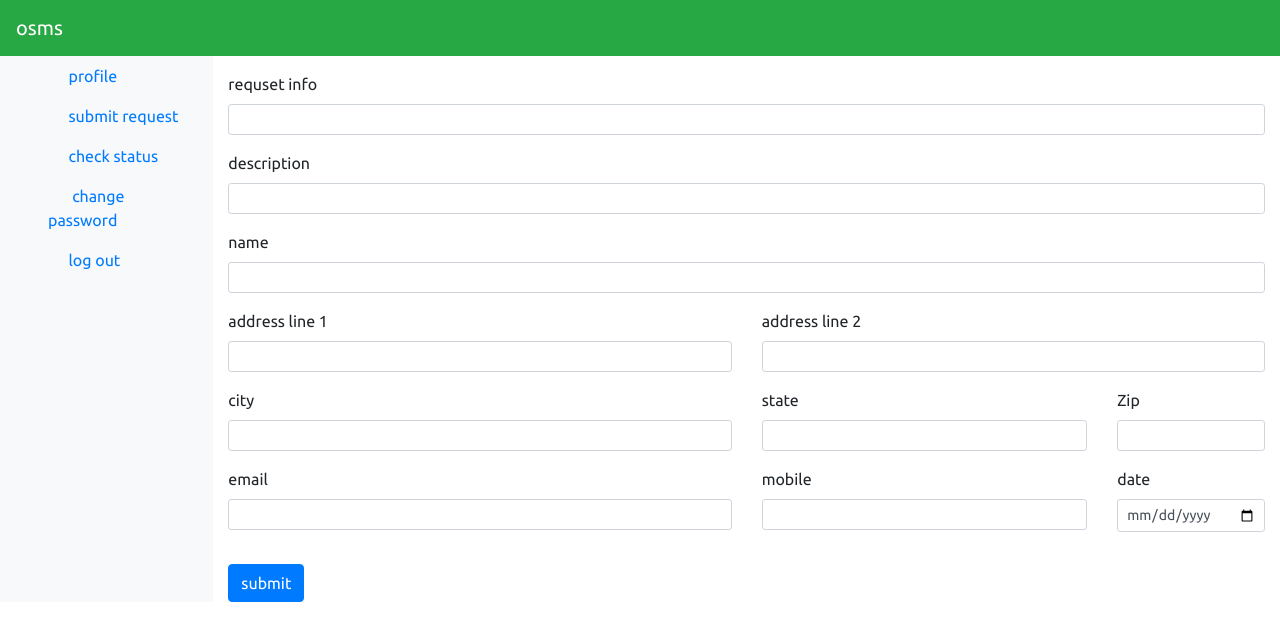
After one commit to sanjoygithub12345/corephp, a PHP site: page /user/userSubmitRequest.php in a window 1280 px wide. The commit adds this page. Shown: the top 641 px of the page. Run offline with PHP 8.4, Linux system fonts and the light colour scheme; some libraries are stand-ins or nearby versions; some web fonts are replaced.

Commit message:
create page and modify

```diff
--- a/index.php
+++ b/index.php
@@ -45,7 +45,7 @@
 		<div class="center mt-4">
 			<h3 class="text-danger text-uppercase font-weight-bold wfont">welcome to osms </h3>
 			<p class="font-italic fonts"> customer hapiness our aim</p>
-			<a href="userLogin.php" class="btn btn-primary mr-4">login</a>
+			<a href="user/userLogin.php" class="btn btn-primary mr-4">login</a>
 			<a href="#registration" class="btn btn-success mr-4">singnup</a>
 
 		</div>
@@ -80,7 +80,7 @@
 	</div>
 
 	<!-- registration form -->
-	    <?php include('userRegistration.php'); ?>
+	    <?php include('user/userRegistration.php'); ?>
 	<!-- start happy coustomer -->
 	<div class="container mt-4">
 		<div class="jumbotron bg-danger">
--- /dev/null
+++ b/user/include/footer.php
@@ -0,0 +1,8 @@
+	</div>
+	</div>
+</div>
+<script src="../js/jquery.js"></script>
+<script src="../js/bootstrap.min.js"></script>
+<script src="../js/all.min.js"></script>
+</body>
+</html>
--- /dev/null
+++ b/user/include/header.php
@@ -0,0 +1,44 @@
+<!DOCTYPE html>
+<html>
+<head>
+
+<!DOCTYPE html>
+<html>
+<head>
+	<title>userProfile</title>
+	<meta charset="utf-8">
+    <meta name="viewport" content="width=device-width, initial-scale=1, shrink-to-fit=no">
+     <!-- bootstrap css -->
+    <link rel="stylesheet" type="text/css" href="../css/bootstrap.min.css">
+       <!-- fontawsome css -->
+    <link rel="stylesheet" type="text/css" href="../css/all.min.css">
+       <!-- custom css css -->
+    <link rel="stylesheet" type="text/css" href="../css/custom.css">
+       <!-- google font  -->
+       <link href="https://fonts.googleapis.com/css?family=Ubuntu&display=swap" rel="stylesheet">
+</head>
+<body>
+	<!-- top navbar -->
+<nav class="navbar navbar-light bg-success ">
+  <a class="navbar-brand text-white" href="userProfile.php">osms</a>
+</nav>
+<!-- side navbar -->
+<div class="container-fluid">
+	<div class="row">
+		<div class="col-sm-12 text-center col-md-2 text-md-left text-sm-center sidebar bg-light pl-5 sidebar-stiky">
+			<ul class="navbar-nav flex-column">
+				<li class="nav-item"><a href="userProfile.php" class="nav-link mr-2 active"><i class="fas fa-user mr-2"></i>profile</a>
+				</li>
+					<li class="nav-item"><a href="userSubmitRequest.php" class="nav-link mr-2"><i class="fas fa-syringe mr-2"></i>submit request</a>
+				</li>
+					<li class="nav-item"><a href="userServiceStatus.php" class="nav-link mr-2"><i class="far fa-calendar-check mr-2"></i>check status</a>
+				</li>
+					<li class="nav-item"><a href="userChangePassword.php" class="nav-link mr-2"><i class="fas fa-key mr-2"></i> change password</a>
+				</li>
+					<li class="nav-item"><a href="logout.php" class="nav-link mr-2"><i class="fas fa-sign-out-alt mr-2"></i>log out</a>
+				</li>
+			</ul>
+
+		</div>
+		<div class="col-md-10 col-sm-8 mt-3">
+			<!-- create form -->
--- /dev/null
+++ b/user/logout.php
@@ -0,0 +1 @@
+logout.php
--- /dev/null
+++ b/user/userSubmitRequest.php
@@ -0,0 +1,79 @@
+<?php
+include('include/header.php');
+ ?>
+ <form>
+ 	<div class="form-group">
+ 		 <label>requset info</label>
+ 		 <input type="text" name="request" class="form-control form-control-sm">
+ 	</div>
+ 	<div class="form-group">
+ 		 <label>description</label>
+ 		 <input type="text" name="description" class="form-control form-control-sm">
+ 	</div>
+ 	<div class="form-group">
+ 		 <label>name</label>
+ 		 <input type="text" name="name" class="form-control form-control-sm">
+ 	</div>
+ 	<div class="row">
+ 		<div class="col-md-6">
+ 			<div class="form-group">
+ 			<label>address line 1</label>
+ 			<input type="text" name="address" class="form-control-sm form-control">
+ 			</div>
+ 		</div>
+ 		<div class="col-md-6">
+ 			<div class="form-group">
+ 			<label>address line 2</label>
+ 			<input type="text" name="address1" class="form-control-sm form-control">
+ 			</div>
+ 		</div>
+ 	</div>
+ 	<div class="row">
+ 		<div class="col-md-6">
+ 			<div class="form-group">
+ 				<label>city</label>
+ 				<input type="text" class="form-control form-control-sm" name="city">
+ 			</div>
+ 		</div>
+ 		<div class="col-md-4">
+ 			<div class="form-group">
+ 				<label>state</label>
+ 				<input type="text" class="form-control-sm form-control" name="state">
+ 			</div>
+ 		</div>
+ 		<div class="col-md-2">
+ 			<div class="form-group">
+ 				<label>Zip</label>
+ 				<input type="text" class="form-control-sm form-control" name="zip">
+ 			</div>
+ 		</div>
+
+ 	</div>
+ 	<div class="row">
+ 		<div class="col-md-6">
+ 			<div class="form-group">
+ 				<label>email</label>
+ 				<input type="email" class="form-control form-control-sm" name="email">
+ 			</div>
+ 		</div>
+ 		<div class="col-md-4">
+ 			<div class="form-group">
+ 				<label>mobile</label>
+ 				<input type="text" class="form-control-sm form-control" name="state">
+ 			</div>
+ 		</div>
+ 		<div class="col-md-2">
+ 			<div class="form-group">
+ 				<label>date</label>
+ 				<input type="date" class="form-control-sm form-control" name="date">
+ 			</div>
+ 		</div>
+
+ 	</div>
+ 	<input type="submit" value="submit" name="submit" class="btn btn-primary mt-3">
+
+ </form>
+ <?php
+include('include/footer.php');
+
+?>
```
Also changed, not shown: user/userChangePassword.php (added, +8 -0 lines), user/userLogin.php (renamed from userLogin.php, +7 -7 lines), user/userProfile.php (added, +104 -0 lines), user/userServiceStatus.php (added, +8 -0 lines), userProfile.php (deleted, +0 -72 lines), user/userRegistration.php (renamed from userRegistration.php).
